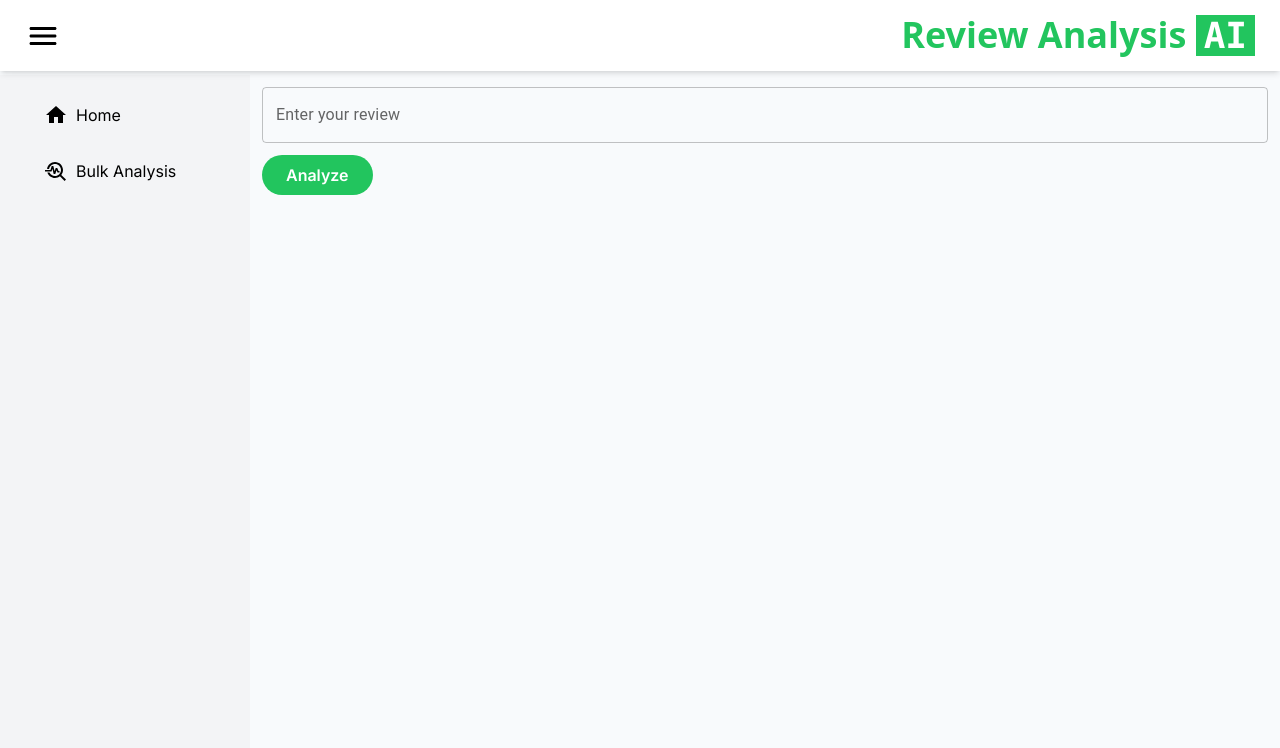
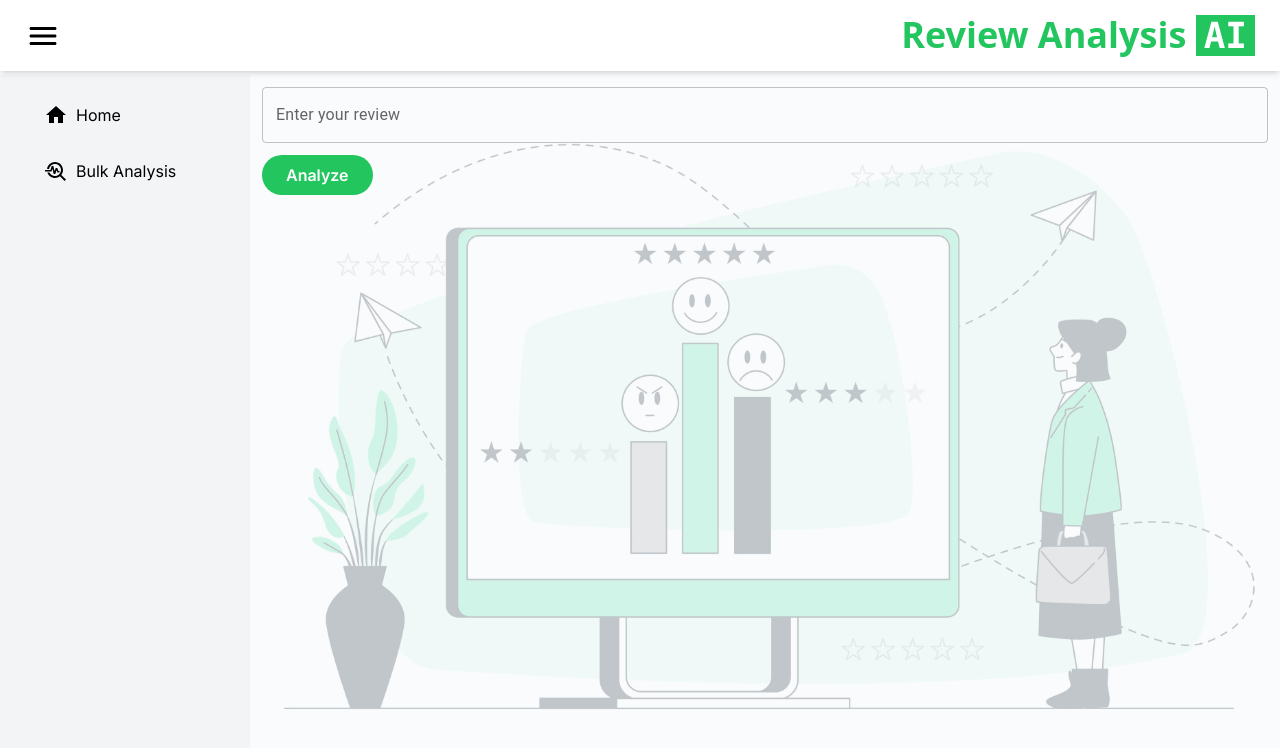
Before and after one commit to PatelPreyansh30/fe-sentimental-analysis, a Next.js app: page /home in a window 1280 px wide. Shown: the top 748 px of the page. Built offline with nearby package versions, Linux system fonts and the light colour scheme.

Commit message:
bg added

```diff
--- a/src/app/home/layout.tsx
+++ b/src/app/home/layout.tsx
@@ -2,7 +2,9 @@
 
 import Navbar from "@/components/Navbar";
 import Sidebar from "@/components/Sidebar";
+import Image from "next/image";
 import React, { useState } from "react";
+import bg from "../../../public/bg.jpg";
 
 const HomeLayout = ({ children }: { children: React.ReactNode }) => {
   const [toggleSidebar, setToggleSidebar] = useState(true);
@@ -12,7 +14,10 @@ const HomeLayout = ({ children }: { children: React.ReactNode }) => {
       <Navbar showHideSidebar={() => setToggleSidebar(!toggleSidebar)} />
       <div className={`mt-[75px] ${toggleSidebar ? "ml-[250px]" : "ml-[0px]"}`}>
         {toggleSidebar && <Sidebar />}
-        <div className="p-3">{children}</div>
+        <div className="relative min-h-screen">
+          <Image src={bg} alt="BG" className="opacity-25" />
+          <div className="absolute w-full top-0 p-3">{children}</div>
+        </div>
       </div>
     </div>
   );
```
Also changed, not shown: public/bg.jpg (added).
